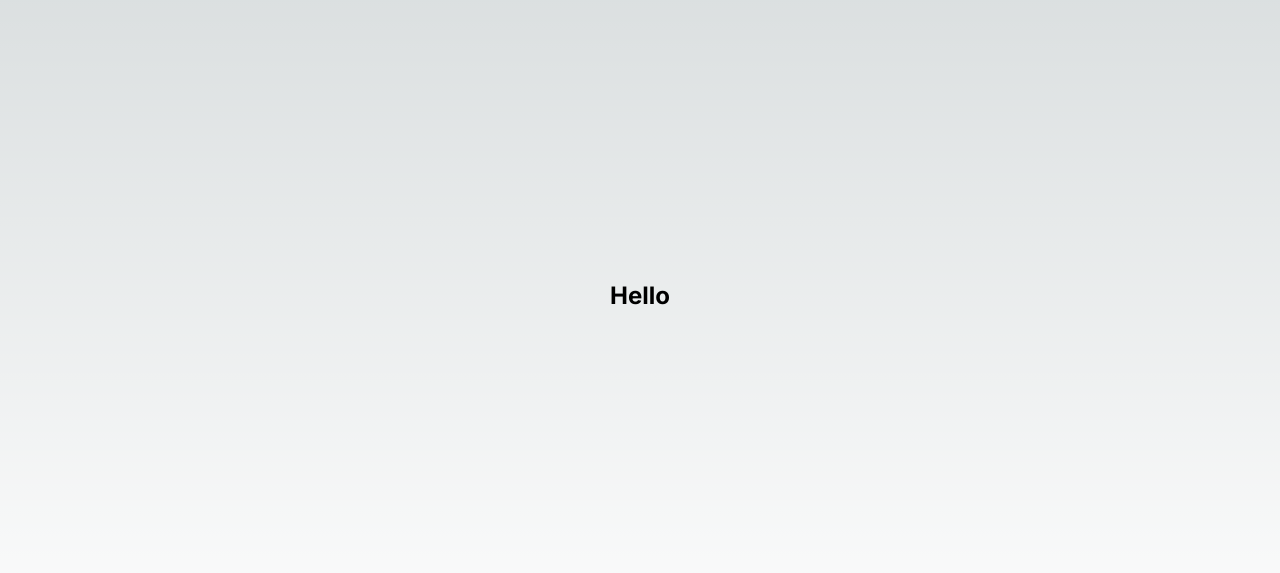
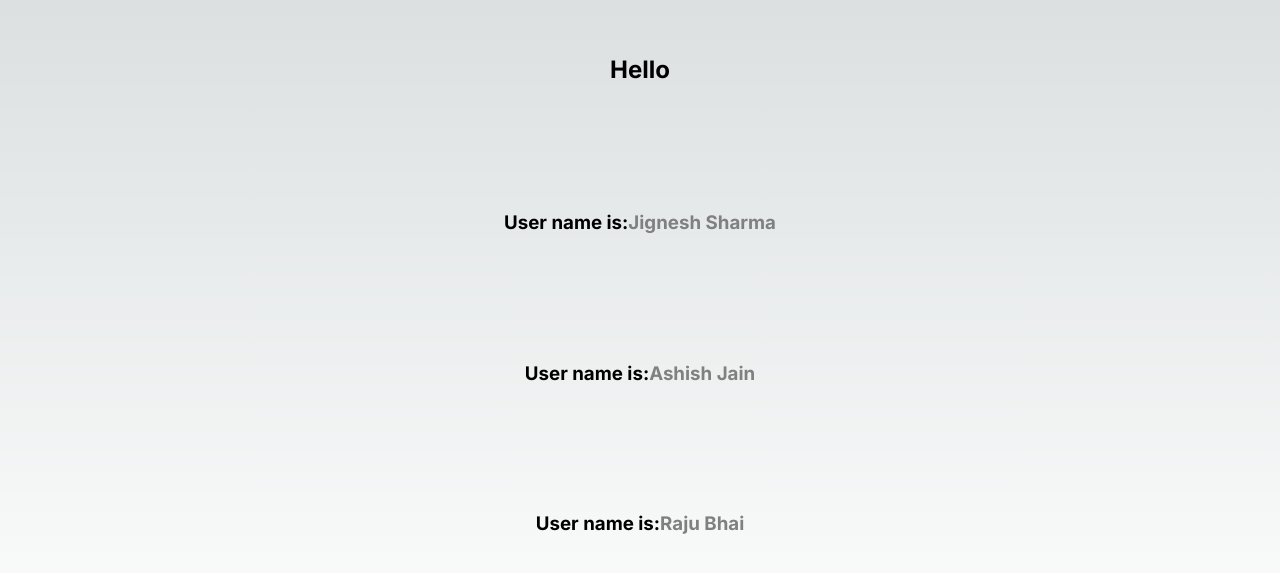
Before and after one commit to jigneshgit935/Learn-NextJS, a Next.js app: page / in a window 1280 px wide. Shown: the part 105-678 px from the top of the page. Built offline with nearby package versions, Linux system fonts and the light colour scheme.

Commit message:
make a component and resused it and passed data

```diff
--- a/src/app/page.js
+++ b/src/app/page.js
@@ -1,9 +1,25 @@
+import Image from 'next/image';
 import styles from './page.module.css';
 
 export default function Home() {
   return (
     <main className={styles.main}>
       <h2>Hello</h2>
+      {/* Used resuable components and passed data to components */}
+      <User name="Jignesh Sharma" />
+      <User name="Ashish Jain" />
+      <User name="Raju Bhai" />
     </main>
   );
 }
+
+const User = ({ name }) => {
+  return (
+    <div>
+      <h3>
+        User name is:
+        <span style={{ color: 'grey', fontWeight: 'bold' }}>{name}</span>{' '}
+      </h3>
+    </div>
+  );
+};
```
